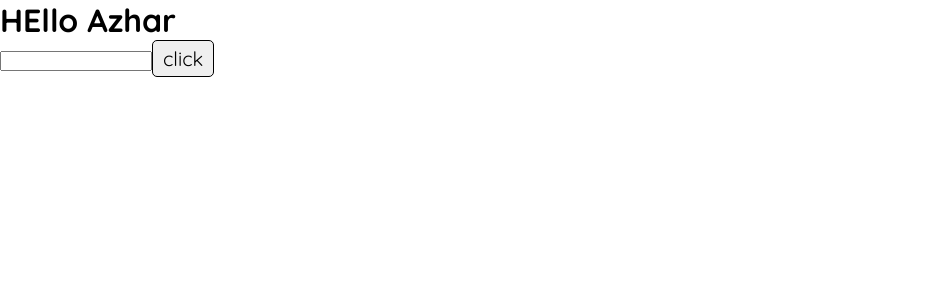
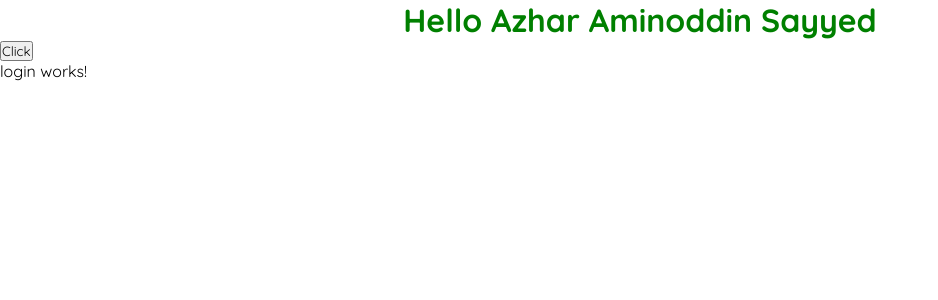
Before and after one commit to azharsiddiqui1234/Angular_From_Start_Tut, an Angular app: page / in a window 1280 px wide. Shown: the top 300 px of the page, without its empty margins (0-938 px from the left). Built offline with nearby package versions, Linux system fonts and the light colour scheme.

Commit message:
Revert "Angular Evants"

```diff
--- a/src/app/app.component.css
+++ b/src/app/app.component.css
@@ -1,8 +1,11 @@
-button{
-    padding: 5px 10px;
-    font-size: 20px;
-    box-shadow: none;
-    color: #000;
-    border-radius: 5px;
-    border: 1px solid black;
+h1{
+    text-align: center;
 }
+
+.active{
+    color: green;
+}
+
+.remove{
+    color: red;
+}
--- a/src/app/app.component.html
+++ b/src/app/app.component.html
@@ -1,3 +1,3 @@
-<h1>HEllo Azhar</h1>
-<input type="text" #inpval/>
-<button (click)="getdata(inpval)">click</button>
+<h1 class="{{className}}">{{name}} </h1>
+<button type="button" (click)="callData()" (click)="changeClassName()">Click</button>
+<app-login></app-login>
--- a/src/app/app.component.ts
+++ b/src/app/app.component.ts
@@ -7,9 +7,13 @@ import { Component } from '@angular/core';
 })
 export class AppComponent {
   title = 'my-app';
+  name= "Hello Azhar Aminoddin Sayyed"
+  className = "active"
+  callData(){
+    this.name = "Hello Azhar welcome to the Angular"
+  }
 
-  getdata(val:any){
-    console.log(val);
-
+  changeClassName(){
+    this.className="remove"
   }
 }
--- a/src/app/app.module.ts
+++ b/src/app/app.module.ts
@@ -2,6 +2,7 @@ import { NgModule } from '@angular/core';
 import { BrowserModule } from '@angular/platform-browser';
 
 import { AppComponent } from './app.component';
+import { UserAuthModule } from './user-auth/user-auth.module';
 
 
 @NgModule({
@@ -9,7 +10,8 @@ import { AppComponent } from './app.component';
     AppComponent
   ],
   imports: [
-    BrowserModule
+    BrowserModule,
+    UserAuthModule
   ],
   providers: [],
   bootstrap: [AppComponent]
--- /dev/null
+++ b/src/app/user-auth/login/login.component.html
@@ -0,0 +1 @@
+<p>login works!</p>
--- /dev/null
+++ b/src/app/user-auth/login/login.component.ts
@@ -0,0 +1,15 @@
+import { Component, OnInit } from '@angular/core';
+
+@Component({
+  selector: 'app-login',
+  templateUrl: './login.component.html',
+  styleUrls: ['./login.component.css']
+})
+export class LoginComponent implements OnInit {
+
+  constructor() { }
+
+  ngOnInit(): void {
+  }
+
+}
```
Also changed, not shown: src/app/user-auth/user-auth.module.ts (added, +18 -0 lines), src/app/user-auth/login/login.component.css (added), 1 other file (tests, documents, lock files or other folders).
